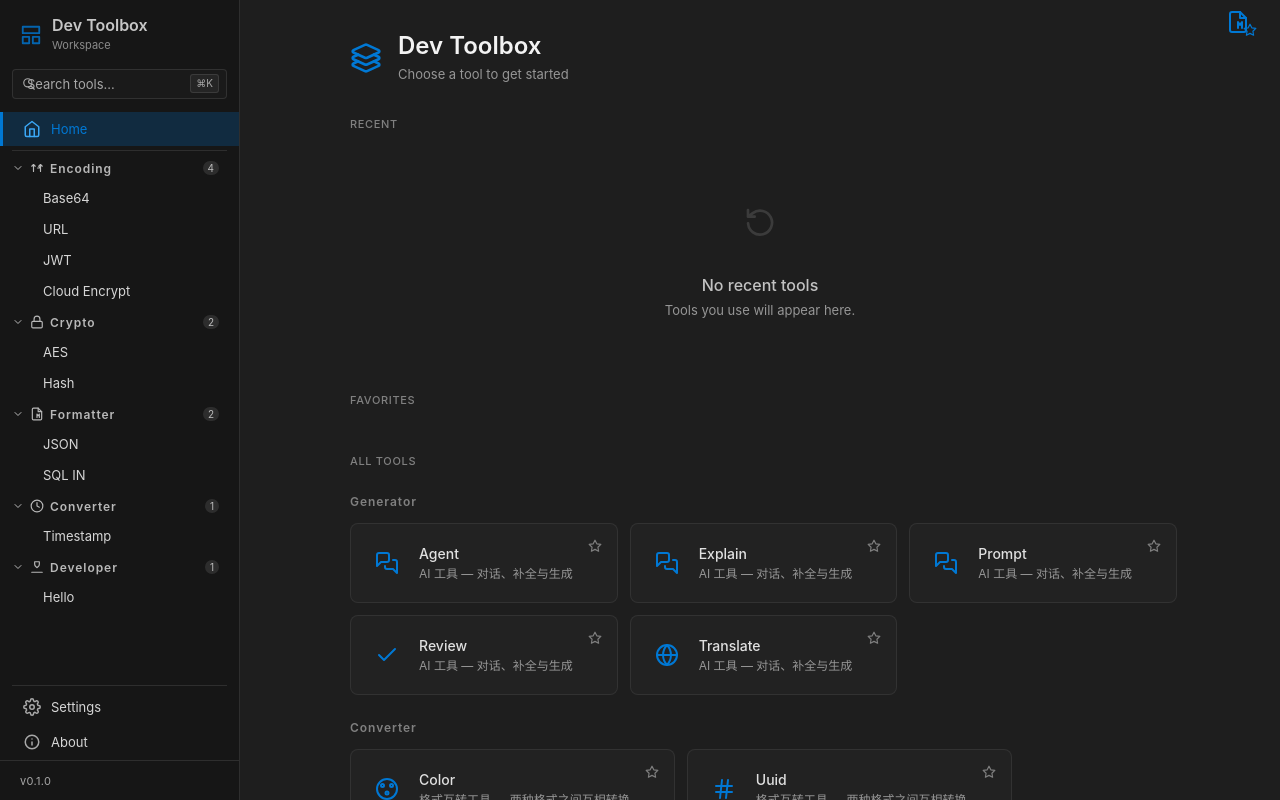
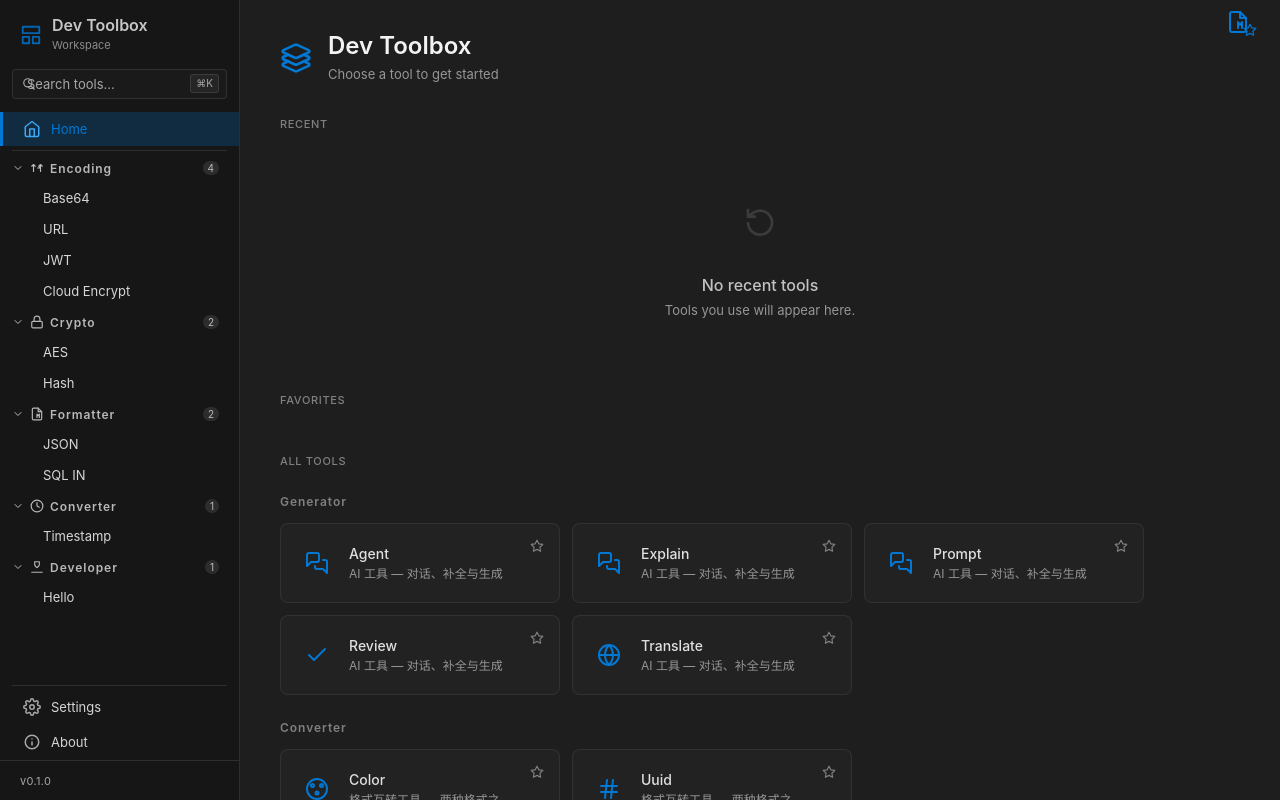
Before and after one commit to smallLazy/dev-toolbox, a Vue app: page / in a window 1280 px wide. Both pictures are taken after a click on the button 592 px from the left and 454 px from the top of the page. Built offline with nearby package versions, Linux system fonts and the light colour scheme.

Commit message:
fix(dashboard): normalize tool card grid layout

```diff
--- a/src/assets/theme.css
+++ b/src/assets/theme.css
@@ -144,6 +144,12 @@
   --content-max-width: 820px;
   --content-padding-x: 40px;
   --content-padding-y: 32px;
+
+  /* ── Dashboard Layout ─────────────────────────────────────────────────── */
+  --dashboard-card-width: 280px;
+  --dashboard-card-height: 80px;
+  --dashboard-grid-gap: var(--space-3);
+  --dashboard-grid-max-width: 1200px;
 
   /* ── Sidebar ────────────────────────────────────────────────────────────
      Semantic tokens for the Sidebar navigation component.
--- a/src/components/DashboardCard.vue
+++ b/src/components/DashboardCard.vue
@@ -76,7 +76,7 @@ function onCardKeydown(e: KeyboardEvent) {
   align-items: center;
   gap: var(--space-3);
   width: 100%;
-  height: 80px;
+  height: var(--dashboard-card-height);
   padding: 0 var(--space-4);
   background: var(--color-neutral-35);
   border: var(--border-width-thin) solid var(--border-color-subtle);
--- a/src/components/DashboardFavorites.vue
+++ b/src/components/DashboardFavorites.vue
@@ -54,7 +54,8 @@ const { items, isEmpty } = useFavorites()
 
 .section-grid {
   display: grid;
-  grid-template-columns: repeat(3, 1fr);
-  gap: var(--space-3);
+  grid-template-columns: repeat(3, var(--dashboard-card-width));
+  gap: var(--dashboard-grid-gap);
+  max-width: var(--dashboard-grid-max-width);
 }
 </style>
--- a/src/components/DashboardGrid.vue
+++ b/src/components/DashboardGrid.vue
@@ -70,7 +70,8 @@ const categoryLabels: Record<string, string> = {
 
 .section-grid {
   display: grid;
-  grid-template-columns: repeat(3, 1fr);
-  gap: var(--space-3);
+  grid-template-columns: repeat(3, var(--dashboard-card-width));
+  gap: var(--dashboard-grid-gap);
+  max-width: var(--dashboard-grid-max-width);
 }
 </style>
--- a/src/components/DashboardRecent.vue
+++ b/src/components/DashboardRecent.vue
@@ -54,7 +54,8 @@ const { items, isEmpty } = useRecent(6)
 
 .section-grid {
   display: grid;
-  grid-template-columns: repeat(3, 1fr);
-  gap: var(--space-3);
+  grid-template-columns: repeat(3, var(--dashboard-card-width));
+  gap: var(--dashboard-grid-gap);
+  max-width: var(--dashboard-grid-max-width);
 }
 </style>
--- a/src/modules/home/DashboardView.vue
+++ b/src/modules/home/DashboardView.vue
@@ -47,7 +47,7 @@ function openTool(pluginId: string) {
 
 <style scoped>
 .dashboard {
-  max-width: var(--content-max-width);
+  max-width: var(--dashboard-grid-max-width);
   margin: 0 auto;
 }
 
```
